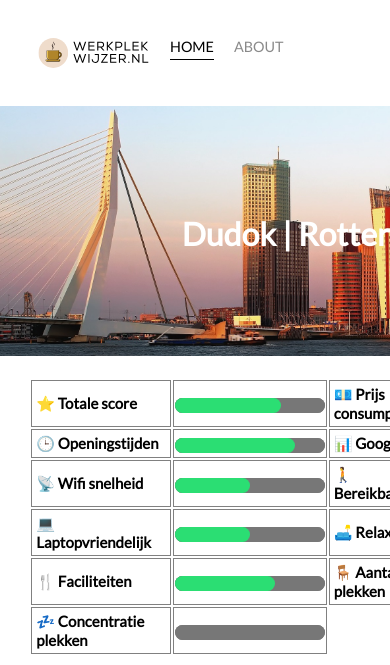
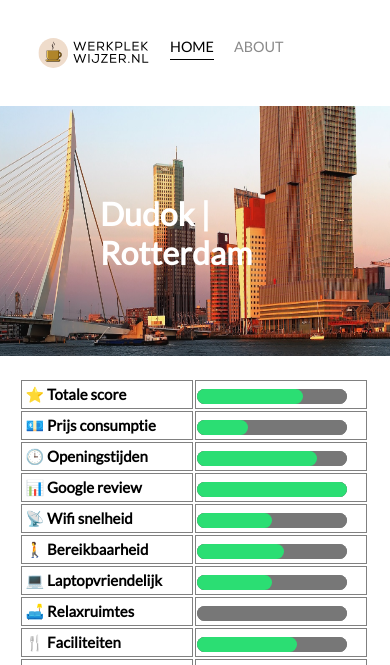
Before and after one commit to michiel015/studyplaces, a Flask app: page /dudok_rotterdam in a window 390 px wide; the page is wider, and only the part inside the window is pictured. Shown: the top 665 px of that part. Run offline with Flask 2, Linux system fonts and the light colour scheme; data comes from the database, SQL or seed files in the repository; lists and menus that the app fills with data are empty.

Commit message:
small bugfix in media screen css, currently testing

```diff
--- a/static/css/main.css
+++ b/static/css/main.css
@@ -395,15 +395,15 @@ display: none;
 }
    /* Smartphone Portrait and Landscape */
 @media only screen
-   and (min-device-width : 320px)
-   and (max-device-width : 480px){
+   and (min-width : 320px)
+   and (max-width : 480px){
 .mobileShow { display: inline;}
 }
 .mobileHide { display: inline;}
    /* Smartphone Portrait and Landscape */
    @media only screen
-   and (min-device-width : 320px)
-   and (max-device-width : 480px){  .mobileHide { display: none;}}
+   and (min-width : 320px)
+   and (max-width : 480px){  .mobileHide { display: none;}}
 @media screen and (max-width: 1000px) {
 html {
     width: 100%;
```
